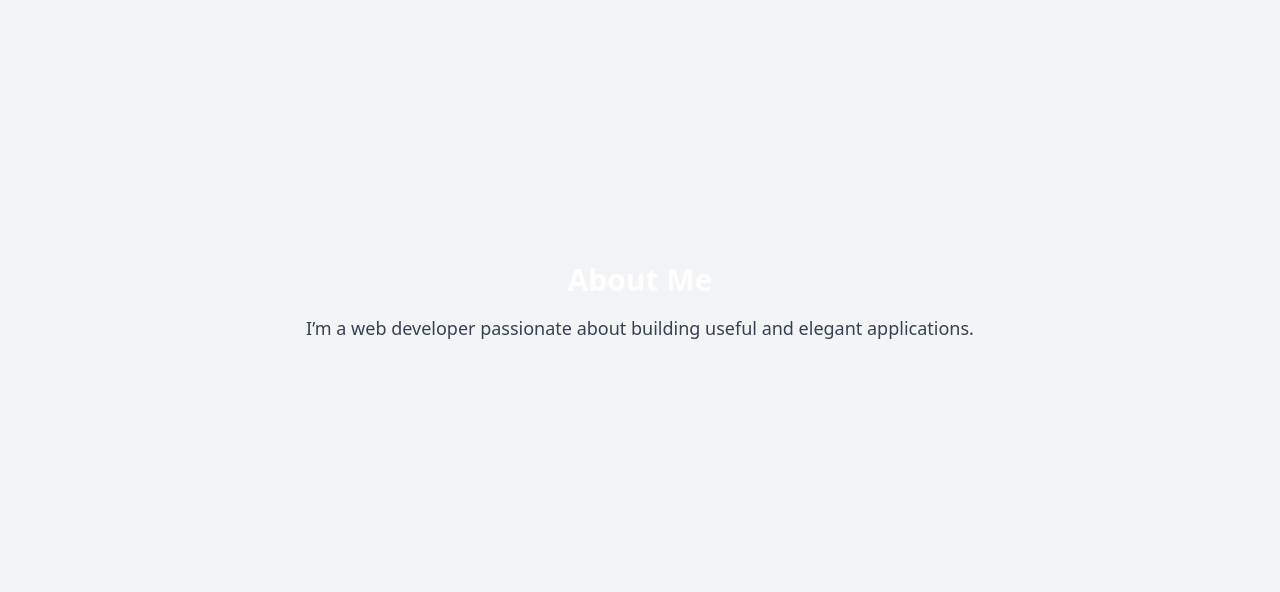
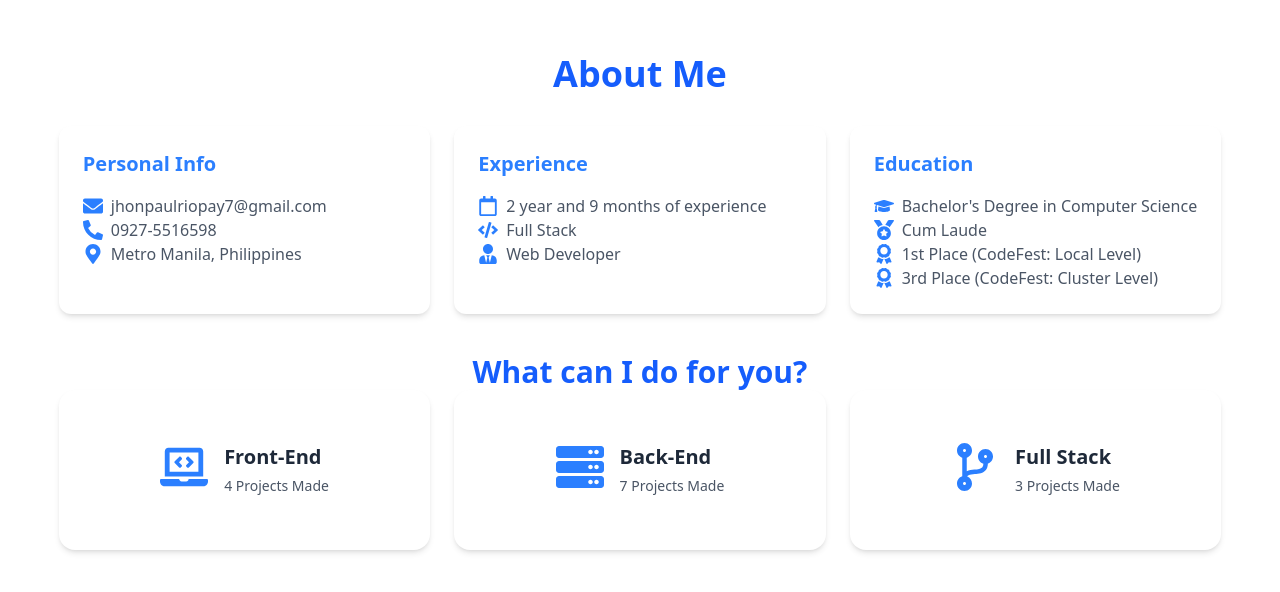
Before and after one commit to JP-Repo-07/jp-web-portfolio, a React (Vite) app: page / in a window 1280 px wide. Shown: the part 1058-1650 px from the top of the page. Built offline with nearby package versions, Linux system fonts and the light colour scheme.

Commit message:
Add about page

```diff
--- /dev/null
+++ b/src/components/BackendCard.tsx
@@ -0,0 +1,20 @@
+import { FaServer } from "react-icons/fa";
+
+export const BackendCard = () => {
+    return (
+        <div className="bg-white shadow-md rounded-2xl p-6 flex items-center h-40">
+            <div className="mx-auto">
+                <div className="flex items-start gap-4">
+                    <FaServer className="text-blue-500 text-5xl" /> {/* Large icon on the left */}
+
+                    <div>
+                        <h3 className="text-xl font-semibold text-gray-800 mb-1">Back-End</h3>
+                        <p className="text-gray-600 text-sm leading-relaxed">
+                            7 Projects Made
+                        </p>
+                    </div>
+                </div>
+            </div>
+        </div>
+    );
+};
--- /dev/null
+++ b/src/components/FrontendCard.tsx
@@ -0,0 +1,20 @@
+import { FaLaptopCode } from "react-icons/fa";
+
+export const FrontendCard = () => {
+    return (
+        <div className="bg-white shadow-md rounded-2xl p-6 flex items-center h-40">
+            <div className="mx-auto">
+                <div className="flex items-start gap-4">
+                    <FaLaptopCode className="text-blue-500 text-5xl" /> {/* Large icon on the left */}
+
+                    <div>
+                        <h3 className="text-xl font-semibold text-gray-800 mb-1">Front-End</h3>
+                        <p className="text-gray-600 text-sm leading-relaxed">
+                            4 Projects Made
+                        </p>
+                    </div>
+                </div>
+            </div>
+        </div>
+    );
+};
--- /dev/null
+++ b/src/components/FullstackCard.tsx
@@ -0,0 +1,20 @@
+import { FaCodeBranch } from "react-icons/fa";
+
+export const FullstackCard = () => {
+    return (
+        <div className="bg-white shadow-md rounded-2xl p-6 flex items-center h-40">
+            <div className="mx-auto">
+                <div className="flex items-start gap-4">
+                    <FaCodeBranch className="text-blue-500 text-5xl" /> {/* Large icon on the left */}
+
+                    <div>
+                        <h3 className="text-xl font-semibold text-gray-800 mb-1">Full Stack</h3>
+                        <p className="text-gray-600 text-sm leading-relaxed">
+                            3 Projects Made
+                        </p>
+                    </div>
+                </div>
+            </div>
+        </div>
+    );
+};
--- a/src/components/Navbar.tsx
+++ b/src/components/Navbar.tsx
@@ -1,4 +1,5 @@
 import React, { useState } from 'react';
+import logo from '../assets/logo.png'
 
 export const Navbar: React.FC = () => {
 
@@ -8,7 +9,7 @@
     <nav className="bg-white shadow-md sticky top-0 z-50">
       <div className="max-w-6xl mx-auto px-4">
         <div className="flex justify-between items-center h-16">
-          <div className="text-xl font-bold text-blue-600"><a href="#home">MyPortfolio</a></div>
+          <div className="text-xl font-bold text-blue-600"><a href="#home"><img src={logo} alt="logo" className="h-8 w-auto" /></a></div>
           <ul className="hidden md:flex space-x-6 text-gray-700 font-medium">
             <li><a href="#home" className="hover:text-blue-500 active:text-blue-600">Home</a></li>
             <li><a href="#about" className="hover:text-blue-500 active:text-blue-600">About</a></li>
--- /dev/null
+++ b/src/components/WhatCanIDo.tsx
@@ -0,0 +1,14 @@
+import { BackendCard } from "./BackendCard"
+import { FrontendCard } from "./FrontEndCard"
+import { FullstackCard } from "./FullstackCard"
+
+export const WhatCanIDo = () => {
+    return (
+        <div className="grid gap-6 sm:grid-cols-1 md:grid-cols-2 lg:grid-cols-3">
+            <FrontendCard />
+            <BackendCard />
+            <FullstackCard />
+        </div>
+
+    )
+}
--- a/src/pages/About.tsx
+++ b/src/pages/About.tsx
@@ -1,9 +1,53 @@
-// src/sections/About.tsx
-export const About = () => (
-  <section id="about" className="min-h-screen flex items-center justify-center bg-gray-100 px-6">
-    <div className="max-w-3xl text-center">
-      <h2 className="text-3xl font-bold mb-4">About Me</h2>
-      <p className="text-lg text-gray-700">I’m a web developer passionate about building useful and elegant applications.</p>
-    </div>
-  </section>
-)
+import {
+  FaEnvelope,
+  FaPhoneAlt,
+  FaMapMarkerAlt,
+  FaUserTie,
+  FaLaptopCode,
+  FaGraduationCap,
+  FaAward,
+  FaMedal,
+  FaRegCalendar,
+  FaCode,
+} from "react-icons/fa";
+import { WhatCanIDo } from "../components/WhatCanIDo";
+
+export const About = () => {
+  return (
+    <section id="about" className="min-h-screen flex items-center justify-center bg-white px-6 py-12">
+      <div className="mx-auto">
+        <h2 className="text-4xl font-bold text-blue-600 mb-8 text-center">About Me</h2>
+        <div className="grid grid-cols-1 md:grid-cols-3 gap-6 w-full">
+          {/* Card 1 */}
+          <div className="flex flex-col bg-white rounded-xl shadow-md p-6 text-black">
+            <h3 className="text-xl font-semibold text-blue-500 mb-4">Personal Info</h3>
+            <p className="flex items-center gap-2 text-gray-600"><FaEnvelope className="text-blue-500 w-5 h-5" /> jhonpaulriopay7@gmail.com</p>
+            <p className="flex items-center gap-2 text-gray-600"><FaPhoneAlt className="text-blue-500 w-5 h-5" /> 0927-5516598</p>
+            <p className="flex items-center gap-2 text-gray-600"><FaMapMarkerAlt className="text-blue-500 w-5 h-5" /> Metro Manila, Philippines</p>
+          </div>
+          {/* Card 2 */}
+          <div className="flex flex-col bg-white rounded-xl shadow-md p-6 text-black">
+            <h3 className="text-xl font-semibold text-blue-500 mb-4">Experience</h3>
+            <p className="flex items-center gap-2 text-gray-600"><FaRegCalendar className="text-blue-500 w-5 h-5" /> 2 year and 9 months of experience</p>
+            <p className="flex items-center gap-2 text-gray-600"><FaCode className="text-blue-500 w-5 h-5" />Full Stack</p>
+            <p className="flex items-center gap-2 text-gray-600"><FaUserTie className="text-blue-500 w-5 h-5" /> Web Developer</p>
+          </div>
+          {/* Card 3 */}
+          <div className="flex flex-col bg-white rounded-xl shadow-md p-6 text-black">
+            <h3 className="text-xl font-semibold text-blue-500 mb-4">Education</h3>
+            <p className="flex items-center gap-2 text-gray-600"><FaGraduationCap className="text-blue-500 w-5 h-5" /> Bachelor's Degree in Computer Science</p>
+            <p className="flex items-center gap-2 text-gray-600"><FaMedal className="text-blue-500 w-5 h-5" /> Cum Laude</p>
+            <p className="flex items-center gap-2 text-gray-600"><FaAward className="text-blue-500 w-5 h-5" /> 1st Place (CodeFest: Local Level)</p>
+            <p className="flex items-center gap-2 text-gray-600"><FaAward className="text-blue-500 w-5 h-5" /> 3rd Place (CodeFest: Cluster Level)</p>
+          </div>
+        </div>
+        <div className="mt-10 mx-auto">
+          <h2 className="text-3xl font-bold text-blue-600 text-center">
+            What can I do for you?
+          </h2>
+          <WhatCanIDo />
+        </div>
+      </div>
+    </section>
+  );
+};
```
Also changed, not shown: src/assets/logo.png (added), src/pages/Skills.tsx (added).
